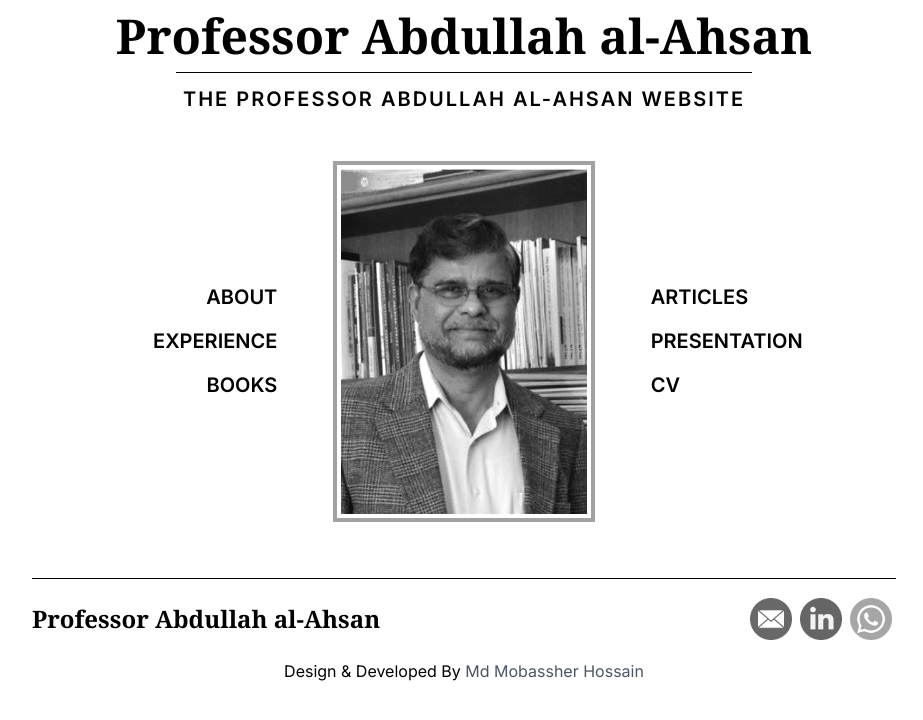
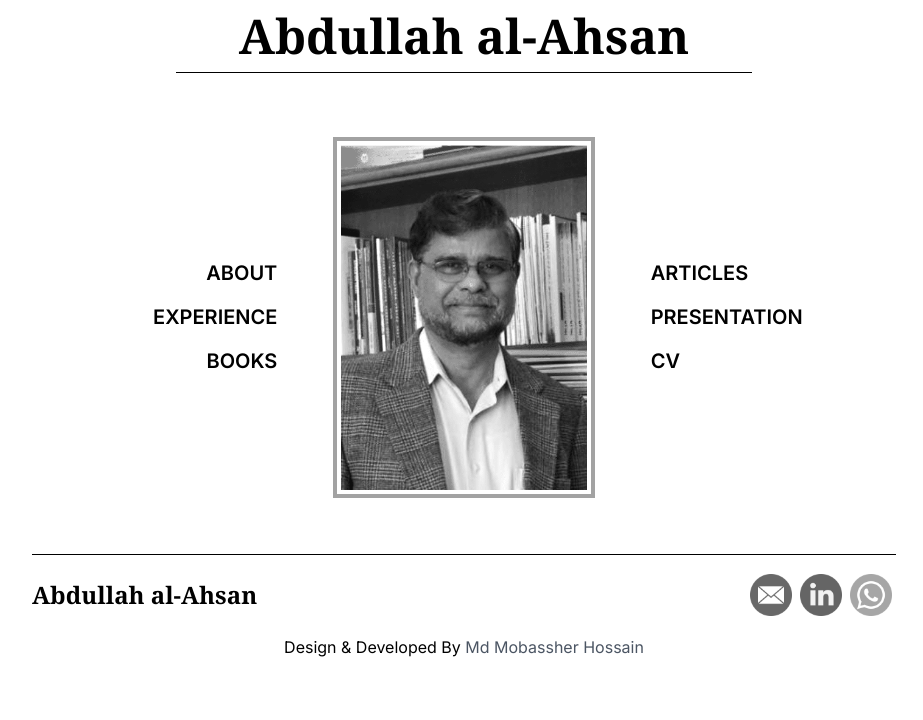
Before and after one commit to Md-Mobassher/Professor_Abdullah_Ahsan_Portfolio, a Next.js app: page / in a window 1280 px wide. Shown: the top 720 px of the page, without its empty margins (176-1099 px from the left). Built offline with nearby package versions, Linux system fonts and the light colour scheme.

Commit message:
hompage updated

```diff
--- a/src/app/(withCommonLayout)/books/BooksData.ts
+++ b/src/app/(withCommonLayout)/books/BooksData.ts
@@ -22,7 +22,7 @@ export const booksData = [
     edition: "",
     author: " Abdullah Al Ahsan (Author)",
     description:
-      "Professor Abdullah al-Ahsan's concept of the 'Ummah' delves into the Islamic notion of a global community bound by faith, transcending ethnic, racial, and national boundaries. He explores the historical and spiritual foundations of the Ummah, highlighting its role in fostering unity, justice, and cooperation among Muslims worldwide. Al-Ahsan contrasts this with the modern concept of nation-states, which are typically defined by geographical and political boundaries. His work emphasizes the potential of the Ummah to address contemporary global challenges by promoting a sense of shared identity and mutual responsibility among Muslims. Through his scholarly analysis, he underscores the importance of reviving and nurturing the Ummah to achieve greater social harmony and ethical governance.",
+      "Abdullah al-Ahsan's concept of the 'Ummah' delves into the Islamic notion of a global community bound by faith, transcending ethnic, racial, and national boundaries. He explores the historical and spiritual foundations of the Ummah, highlighting its role in fostering unity, justice, and cooperation among Muslims worldwide. Al-Ahsan contrasts this with the modern concept of nation-states, which are typically defined by geographical and political boundaries. His work emphasizes the potential of the Ummah to address contemporary global challenges by promoting a sense of shared identity and mutual responsibility among Muslims. Through his scholarly analysis, he underscores the importance of reviving and nurturing the Ummah to achieve greater social harmony and ethical governance.",
     image: { front: assets.books.ummahOrNation },
     buy: "https://www.amazon.com/Ummah-Nation-Abdullah-Al-Ahsam/dp/0860372200",
     url: "https://drive.google.com/file/d/1TVgxGPLIQEp0vFBEIrN3j6jQf0zOdth2/view?usp=sharing",
--- a/src/app/(withCommonLayout)/layout.tsx
+++ b/src/app/(withCommonLayout)/layout.tsx
@@ -4,8 +4,8 @@ import { Separator } from "@/components/ui/separator";
 import type { Metadata } from "next";
 
 export const metadata: Metadata = {
-  title: "Professor Abdullah al-Ahsan Website",
-  description: "Professor Abdullah al-Ahsan Website",
+  title: "Abdullah al-Ahsan Website",
+  description: "Abdullah al-Ahsan Website",
 };
 
 export default function CommonLayout({
--- a/src/app/layout.tsx
+++ b/src/app/layout.tsx
@@ -5,8 +5,8 @@ import "./globals.css";
 const inter = Inter({ subsets: ["latin"] });
 
 export const metadata: Metadata = {
-  title: "Professor Abdullah al-Ahsan Website",
-  description: "Professor Abdullah al-Ahsan Website",
+  title: "Abdullah al-Ahsan Website",
+  description: "Abdullah al-Ahsan Website",
 };
 
 export default function RootLayout({
--- a/src/components/pages/Home/Home.tsx
+++ b/src/components/pages/Home/Home.tsx
@@ -11,7 +11,7 @@ const HomePageComponent = () => {
       {/* header */}
       <HomeNavbar />
 
-      <div className="flex justify-center items-center lg:mt-12 mt-10 gap-10 ">
+      <div className="flex justify-center items-center lg:mt-16 md:mt-14 mt-10 gap-10 ">
         <div className="flex-1 hidden lg:flex md:flex flex-col items-end">
           {navItemsData.slice(1, 4).map((item, index) => (
             <Link
--- a/src/components/shared/Footer/Footer.tsx
+++ b/src/components/shared/Footer/Footer.tsx
@@ -11,7 +11,7 @@ const Footer = () => {
         <div>
           <Link href="/">
             <h1 className="lg:text-2xl md:text-2xl text-xl font-bold my-3 font-serif hover:text-cyan-500">
-              Professor Abdullah al-Ahsan
+              Abdullah al-Ahsan
             </h1>
           </Link>
         </div>
--- a/src/components/shared/Navbar/HomeNavbar.tsx
+++ b/src/components/shared/Navbar/HomeNavbar.tsx
@@ -7,15 +7,13 @@ const HomeNavbar = () => {
     <div className="text-center">
       <Link href="/">
         <h1 className="lg:text-5xl md:text-4xl text-3xl font-bold my-3 text-center font-serif hover:text-cyan-500">
-          Professor Abdullah al-Ahsan
+          Abdullah al-Ahsan
         </h1>
       </Link>
       <Separator className="bg-black lg:max-w-xl md:max-w-md max-w-sm px-10  mx-auto " />
-      <h5 className="lg:text-xl text-md font-semibold uppercase mt-3 tracking-widest ">
-        THE Professor Abdullah al-Ahsan WEBSITE
-      </h5>
+
       {/* mobile menu */}
-      <div className="mt-2">
+      <div className="mt-3">
         <MobileMenu />
       </div>
     </div>
--- a/src/components/shared/Navbar/Navbar.tsx
+++ b/src/components/shared/Navbar/Navbar.tsx
@@ -8,7 +8,7 @@ const Navbar = () => {
     <div className="text-center mb-2">
       <Link href="/">
         <h1 className="lg:text-5xl md:text-4xl text-3xl font-bold my-3 text-center font-serif hover:text-cyan-500">
-          Professor Abdullah al-Ahsan
+          Abdullah al-Ahsan
         </h1>
       </Link>
       <Separator className="bg-black lg:max-w-2xl md:max-w-xl max-w-sm px-10 mx-auto mb-2" />
```
